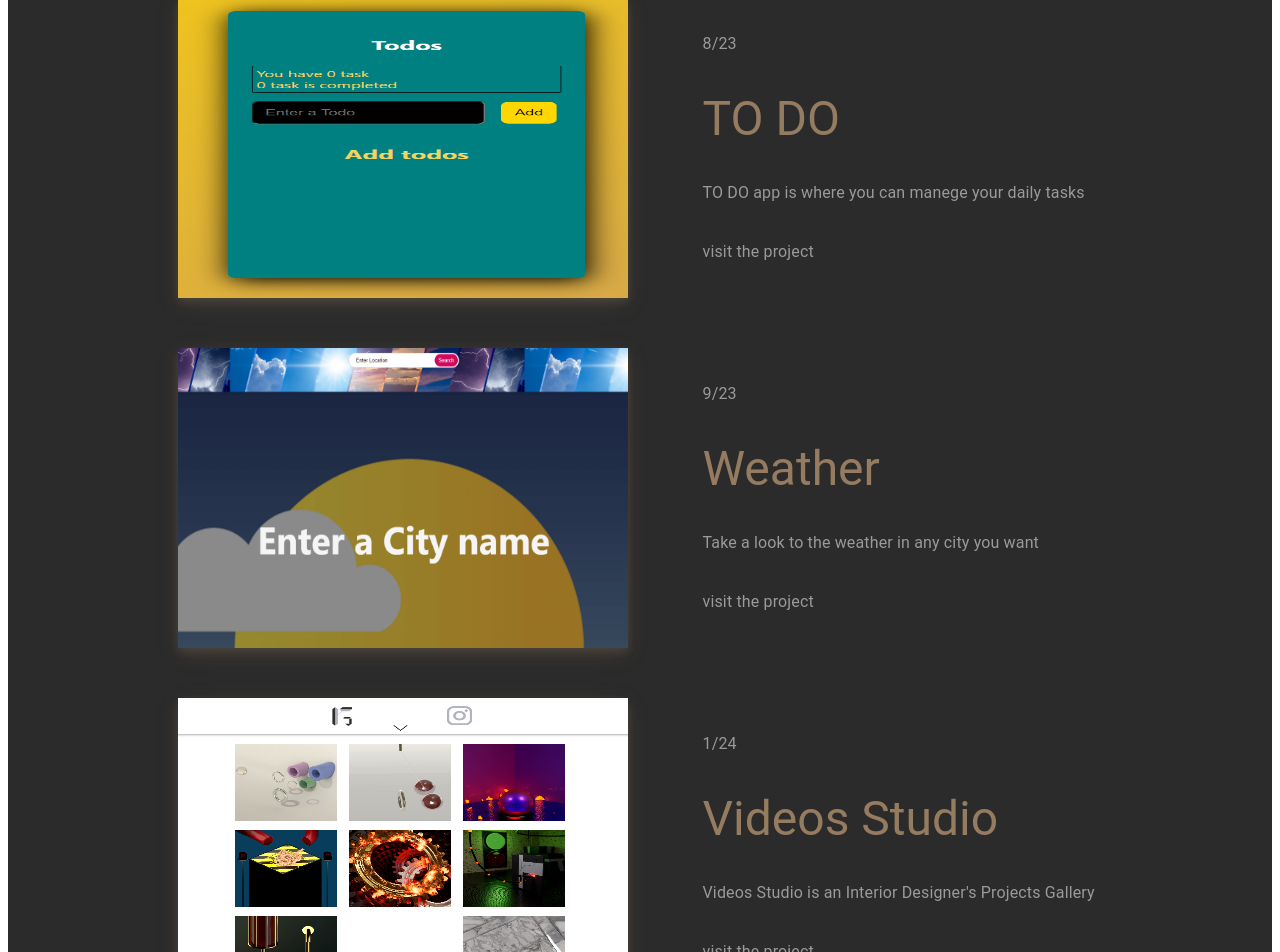
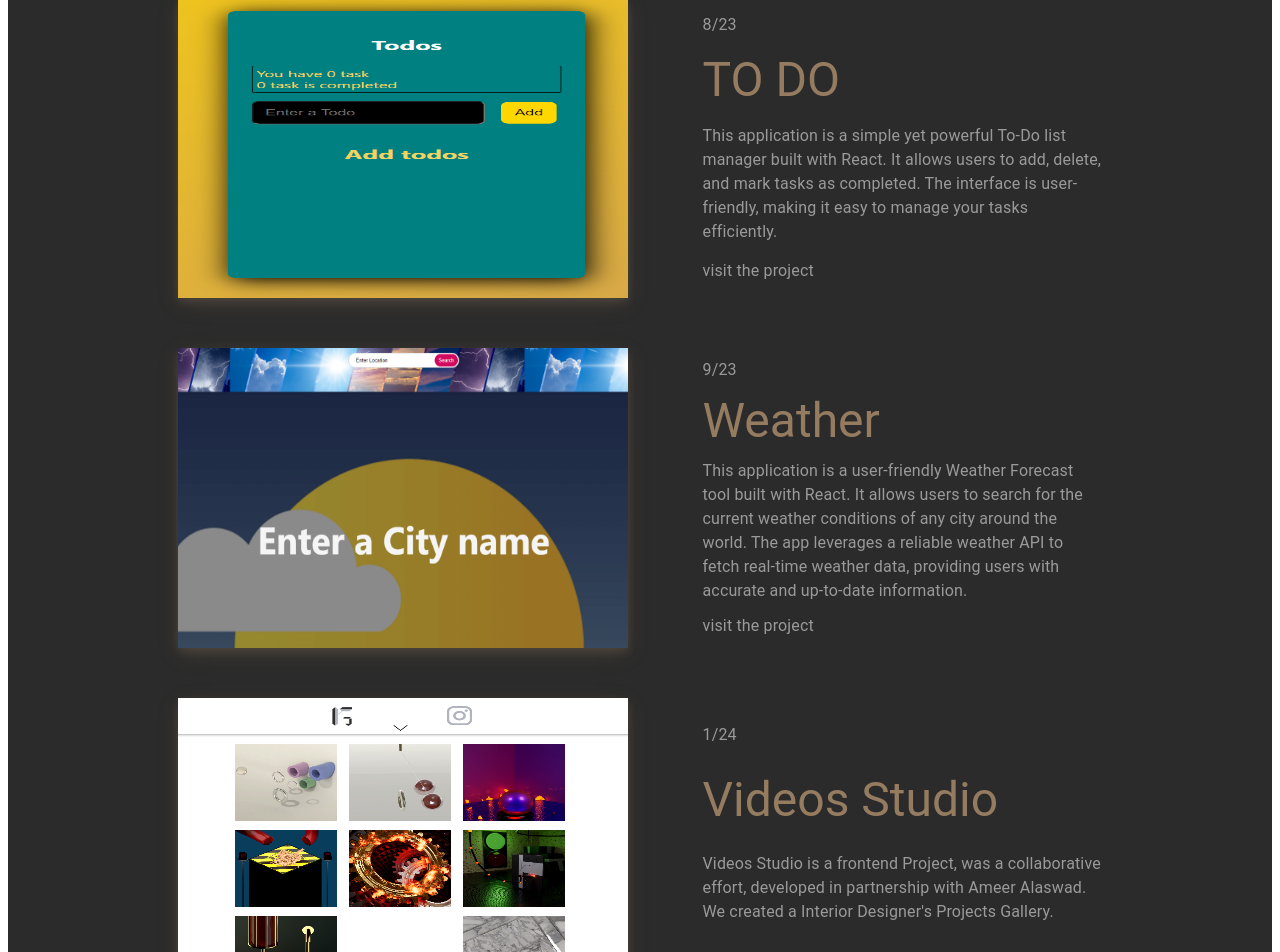
Before and after one commit to mouhamadx92x/portfolio, a Next.js app: page / in a window 1280 px wide. Shown: the part 560-1512 px from the top of the page. Built offline with nearby package versions, Linux system fonts and the light colour scheme; no server answers.

Commit message:
create a assets file

```diff
--- /dev/null
+++ b/public/assets/assets.tsx
@@ -0,0 +1,32 @@
+export const projectsDetails = [
+    {
+        name: "TO DO",
+        id: "1",
+        projectNumber: "0 1",
+        description:
+            "This application is a simple yet powerful To-Do list manager built with React. It allows users to add, delete, and mark tasks as completed. The interface is user-friendly, making it easy to manage your tasks efficiently.",
+        imgPath: "/images/To-do.png",
+        webSiteLink: "https://todo-app-mou.netlify.app/",
+        creationDate: "8/23",
+    },
+    {
+        name: "Weather",
+        id: "2",
+        projectNumber: "0 2",
+        description:
+            "This application is a user-friendly Weather Forecast tool built with React. It allows users to search for the current weather conditions of any city around the world. The app leverages a reliable weather API to fetch real-time weather data, providing users with accurate and up-to-date information.",
+        imgPath: "/images/Weather.png",
+        webSiteLink: "https://weather-app-mou.netlify.app/",
+        creationDate: "9/23",
+    },
+    {
+        name: "Videos Studio",
+        id: "3",
+        projectNumber: "0 3",
+        description:
+            "Videos Studio is a frontend Project, was a collaborative effort, developed in partnership with Ameer Alaswad. We created a Interior Designer's Projects Gallery.",
+        imgPath: "/images/Videos-studio.png",
+        webSiteLink: "https://videos-gallery.netlify.app/",
+        creationDate: "1/24",
+    },
+];
--- a/src/app/components/project-card/index.tsx
+++ b/src/app/components/project-card/index.tsx
@@ -9,17 +9,17 @@ import {
 } from "./styles";
 import { PROJECT_CARD_LINK_LABEL } from "../../../../public/constants/text";
 interface productCardProp {
-    imgLink: string;
+    imgPath: string;
     name: string;
-    date: string;
+    creationDate: string;
     description: string;
     webSiteLink: string;
 }
 
 const ProductCard = ({
-    imgLink,
+    imgPath,
     name,
-    date,
+    creationDate,
     description,
     webSiteLink,
 }: productCardProp) => {
@@ -30,12 +30,12 @@ const ProductCard = ({
                     sx={projectsCardImgStyles}
                     component="img"
                     height="300"
-                    image={imgLink}
+                    image={imgPath}
                 />
             </Box>
             <Box sx={projectsCardTypographyBoxStyles}>
                 <Typography sx={projectsCardTypographyStyles}>
-                    {date}
+                    {creationDate}
                 </Typography>
                 <Typography variant="h3" sx={projectsCardTypographyNameStyles}>
                     {name}
--- a/src/app/page.tsx
+++ b/src/app/page.tsx
@@ -7,6 +7,7 @@ import "react-toastify/dist/ReactToastify.css";
 import { useEffect, useState } from "react";
 import { homePageMainBoxStyles, homePageProjectsCardBoxStyles } from "./styles";
 import ProductCard from "./components/project-card";
+import { projectsDetails } from "../../public/assets/assets";
 
 const HomePage = () => {
     const [boxHeight, setBoxHeight] = useState("500px");
@@ -29,33 +30,25 @@ const HomePage = () => {
                 <Header />
             </Box>
             <Box sx={homePageProjectsCardBoxStyles}>
-                <ProductCard
-                    imgLink={"/images/To-do.png"}
-                    name={"TO DO"}
-                    date={"8/23"}
-                    webSiteLink={"https://todo-app-mou.netlify.app/"}
-                    description={
-                        "TO DO app is where you can manege your daily tasks"
-                    }
-                />
-                <ProductCard
-                    imgLink={"/images/Weather.png"}
-                    name={"Weather"}
-                    date={"9/23"}
-                    webSiteLink={"https://weather-app-mou.netlify.app/"}
-                    description={
-                        "Take a look to the weather in any city you want"
-                    }
-                />
-                <ProductCard
-                    imgLink={"/images/Videos-studio.png"}
-                    name={"Videos Studio"}
-                    date={"1/24"}
-                    webSiteLink={"https://videos-gallery.netlify.app/"}
-                    description={
-                        "Videos Studio is an Interior Designer's Projects Gallery"
-                    }
-                />
+                {projectsDetails.map(
+                    ({
+                        imgPath,
+                        name,
+                        creationDate,
+                        webSiteLink,
+                        description,
+                        id,
+                    }) => (
+                        <ProductCard
+                            key={id}
+                            imgPath={imgPath}
+                            name={name}
+                            creationDate={creationDate}
+                            webSiteLink={webSiteLink}
+                            description={description}
+                        />
+                    )
+                )}
             </Box>
             <Footer />
             <ToastContainer position="bottom-center" limit={1} />
```
